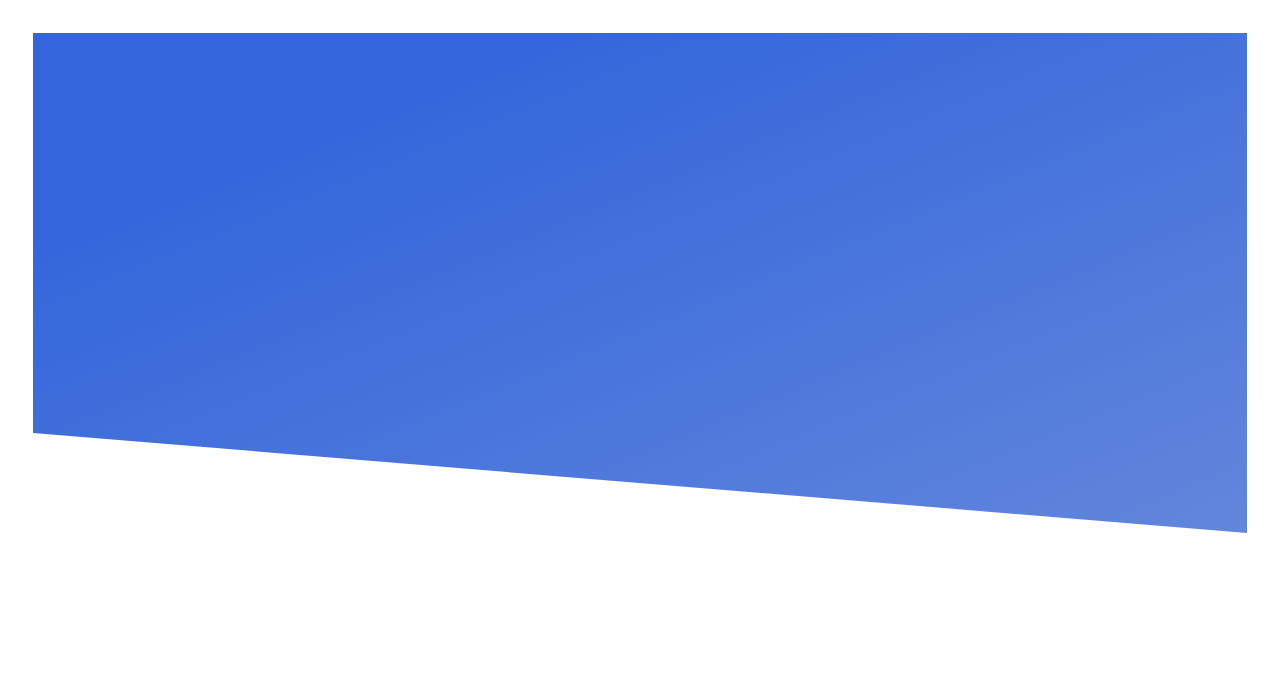
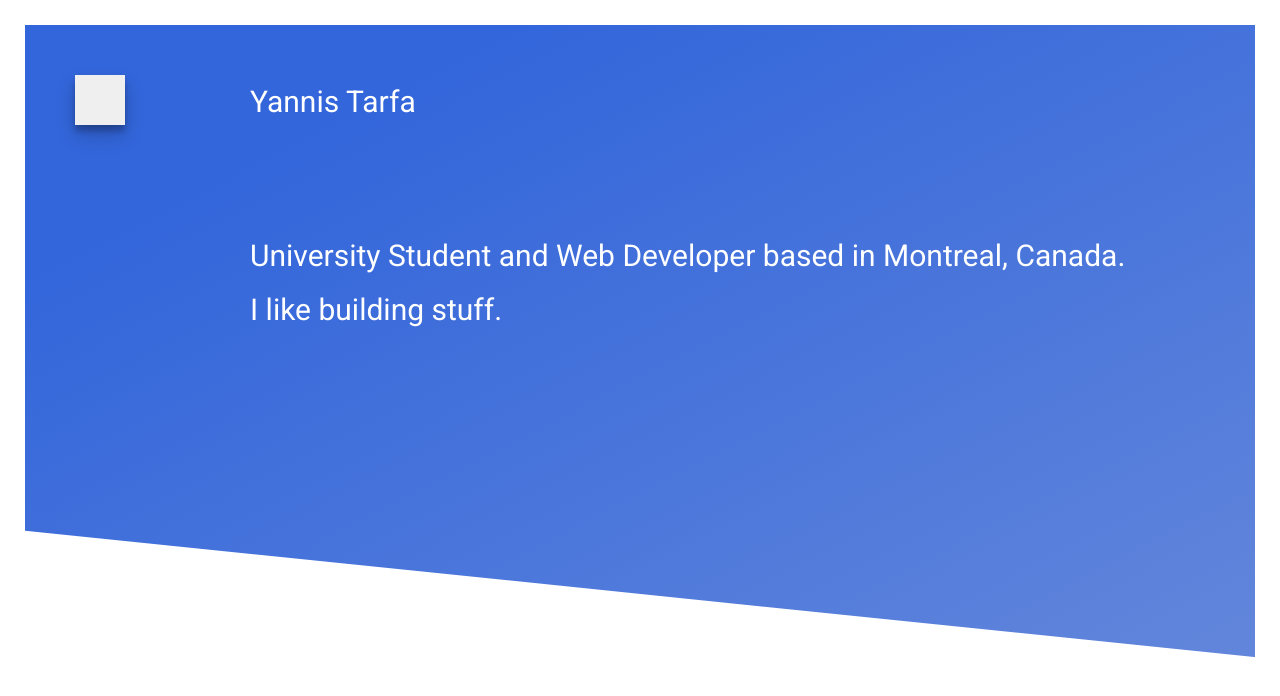
Before and after one commit to YT98/yannispersonal, a React app: page / in a window 1280 px wide. Shown: the top 696 px of the page. Built offline with nearby package versions, Linux system fonts and the light colour scheme.

Commit message:
Header set-up and styled.

```diff
--- a/client/App.js
+++ b/client/App.js
@@ -1,11 +1,25 @@
 import React from 'react';
 
 import Home from './Home';
+import { createGlobalStyle } from 'styled-components'
 
+const GlobalStyle = createGlobalStyle`
+  body {
+    margin: 0;
+    font-size: 62.5%;
+    h1 {
+        font-family: Roboto, sans-serif;
+        font-weight: 300;
+        line-height: 1.8;
+        font-size: 3em;
+    }
+  }
+`
 export default class App extends React.Component {
     render() {
         return (
             <div>
+                <GlobalStyle />
                 <Home />
             </div>
         )
--- a/client/Home.js
+++ b/client/Home.js
@@ -7,14 +7,40 @@ const StyledHome = styled.div`
 
 const StyledHeader = styled.div`
     position: relative;
-    padding: 50px;
+    padding: 50px 50px 300px 50px;
     box-sizing: border-box;
-    height: 500px;
     max-width: 1300px;
     margin: auto;
+
+    h1 {
+        color: white;
+        margin-left: 175px;
+        margin-top: 0;
+    }
+
+    .navigation-container {
+        position: relative;
+    }
+
+    .intro-container {
+        margin-top: 100px;
+    }
+`
+
+const MenuButton = styled.button`
+    position: absolute;
+    left: 0; top: 0;
+    border: none;
+    height: 50px; width: 50px;
+    -webkit-box-shadow: 0 10px 20px rgba(0, 0, 0, 0.19), 0 6px 6px rgba(0, 0, 0, 0.23);
+    -moz-box-shadow: 0 10px 20px rgba(0, 0, 0, 0.19), 0 6px 6px rgba(0, 0, 0, 0.23);
+    -ms-box-shadow: 0 10px 20px rgba(0, 0, 0, 0.19), 0 6px 6px rgba(0, 0, 0, 0.23);
+    -o-box-shadow: 0 10px 20px rgba(0, 0, 0, 0.19), 0 6px 6px rgba(0, 0, 0, 0.23);
+    box-shadow: 0 10px 20px rgba(0, 0, 0, 0.19), 0 6px 6px rgba(0, 0, 0, 0.23);
 `
 
 const StyledHeaderBackground = styled.svg`
+    z-index: -1;
     position: absolute;
     top: 0; left: 0;
     width: 100%; height: 100%;
@@ -25,6 +51,7 @@ export default class Home extends React.Component {
         return (
             <StyledHome>
                 <StyledHeader>
+
                     <StyledHeaderBackground viewBox="0 0 100 100" preserveAspectRatio="none">
                         <defs>
                             <linearGradient id="grad" x1='0%' y1='0%' x2='100%' y2='100%'>
@@ -35,6 +62,17 @@ export default class Home extends React.Component {
                         <polygon fill='url(#grad)' points='0,0 100,0 100,100 0,80' />
                     </StyledHeaderBackground>
 
+                    <div class="header-content-wrapper">
+                        <div class="navigation-container">
+                            <MenuButton></MenuButton>
+                            <h1> Yannis Tarfa </h1>
+                        </div>
+
+                        <div class="intro-container">
+                            <h1> University Student and Web Developer based in Montreal, Canada. <br/> I like building stuff. </h1>
+                        </div>
+                    </div>
+
                 </StyledHeader>
             </StyledHome>
         )
--- a/client/index.html
+++ b/client/index.html
@@ -3,6 +3,8 @@
         <title>My Component Demo</title>
         <meta charset="utf-8">
         <meta name="viewport" content="width=device-width, initial-scale=1, shrink-to-fit=no">
+
+        <link href="https://fonts.googleapis.com/css?family=Roboto" rel="stylesheet">
     </head>
     <body>
         <noscript>
```
